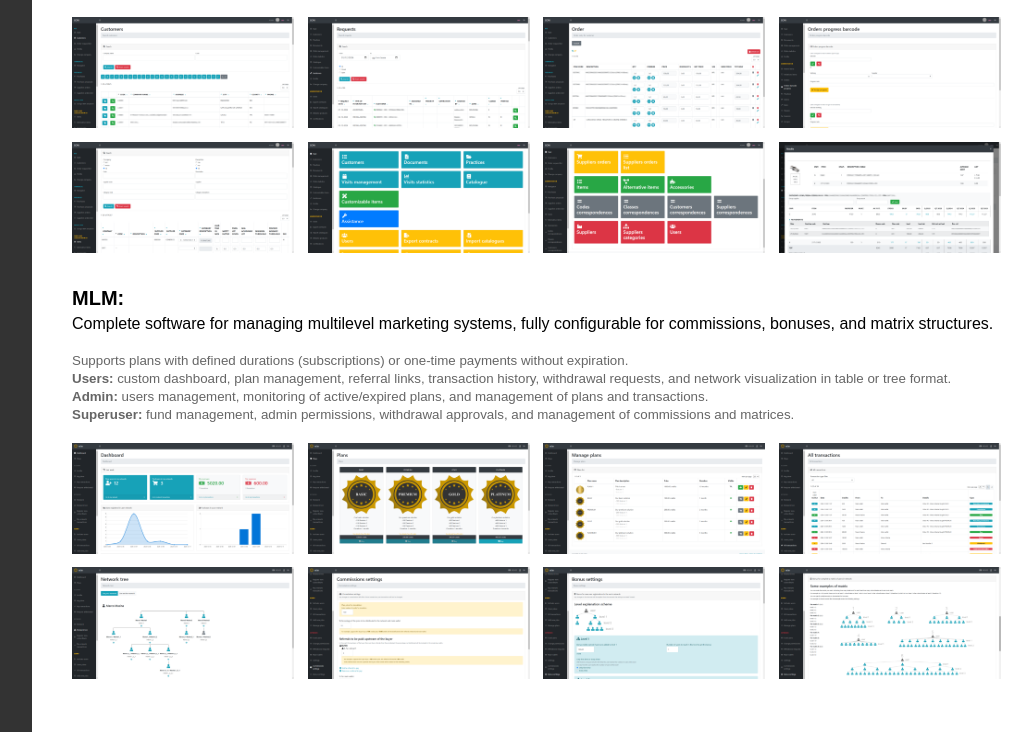
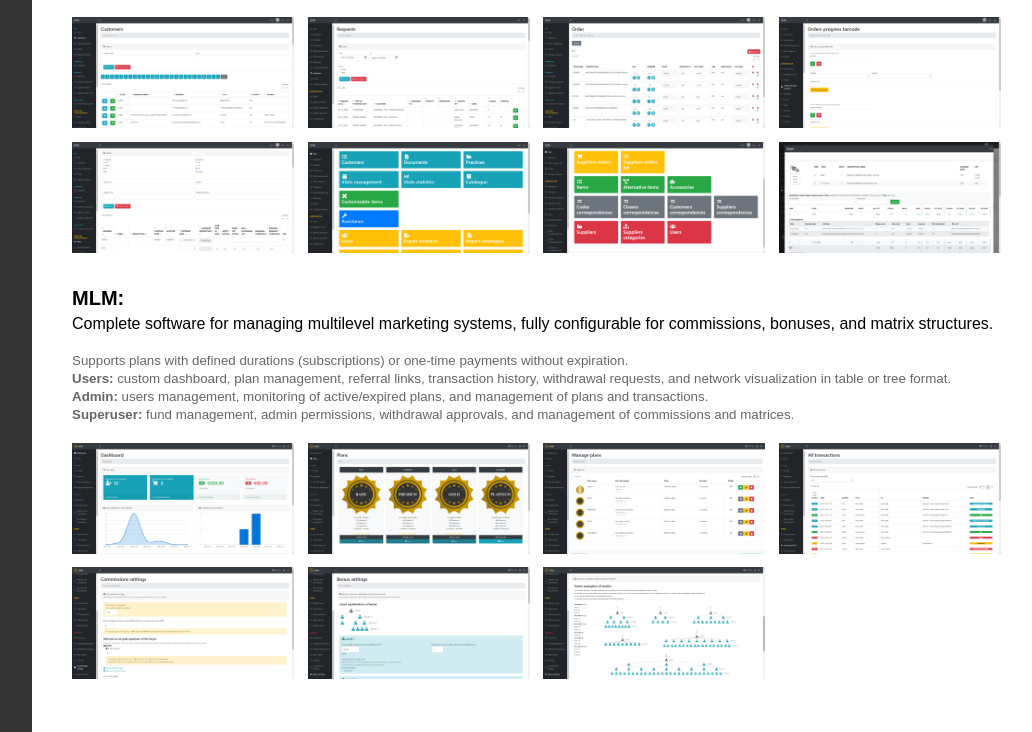
Before and after one commit to marcomasina/portfolio, a plain HTML site: page index.html in a window 1280 px wide. Shown: the part 1127-1859 px from the top of the page, without its empty margins (224-1256 px from the left). Drawn offline with Linux system fonts and the light colour scheme.

Commit message:
Add files via upload

```diff
--- a/index.html
+++ b/index.html
@@ -231,7 +231,6 @@
 	  <img src="img/works/mlm_6.png" alt="portfolio" class="imgPortfolio" />
 	  <img src="img/works/mlm_5.png" alt="portfolio" class="imgPortfolio" />
 	  <img src="img/works/mlm_7.png" alt="portfolio" class="imgPortfolio" />
-	  <img src="img/works/mlm_8.png" alt="portfolio" class="imgPortfolio" />
 	  <img src="img/works/mlm_2.png" alt="portfolio" class="imgPortfolio" />
 	  <img src="img/works/mlm_3.png" alt="portfolio" class="imgPortfolio" />
 	  <img src="img/works/mlm_4.png" alt="portfolio" class="imgPortfolio" />
```
